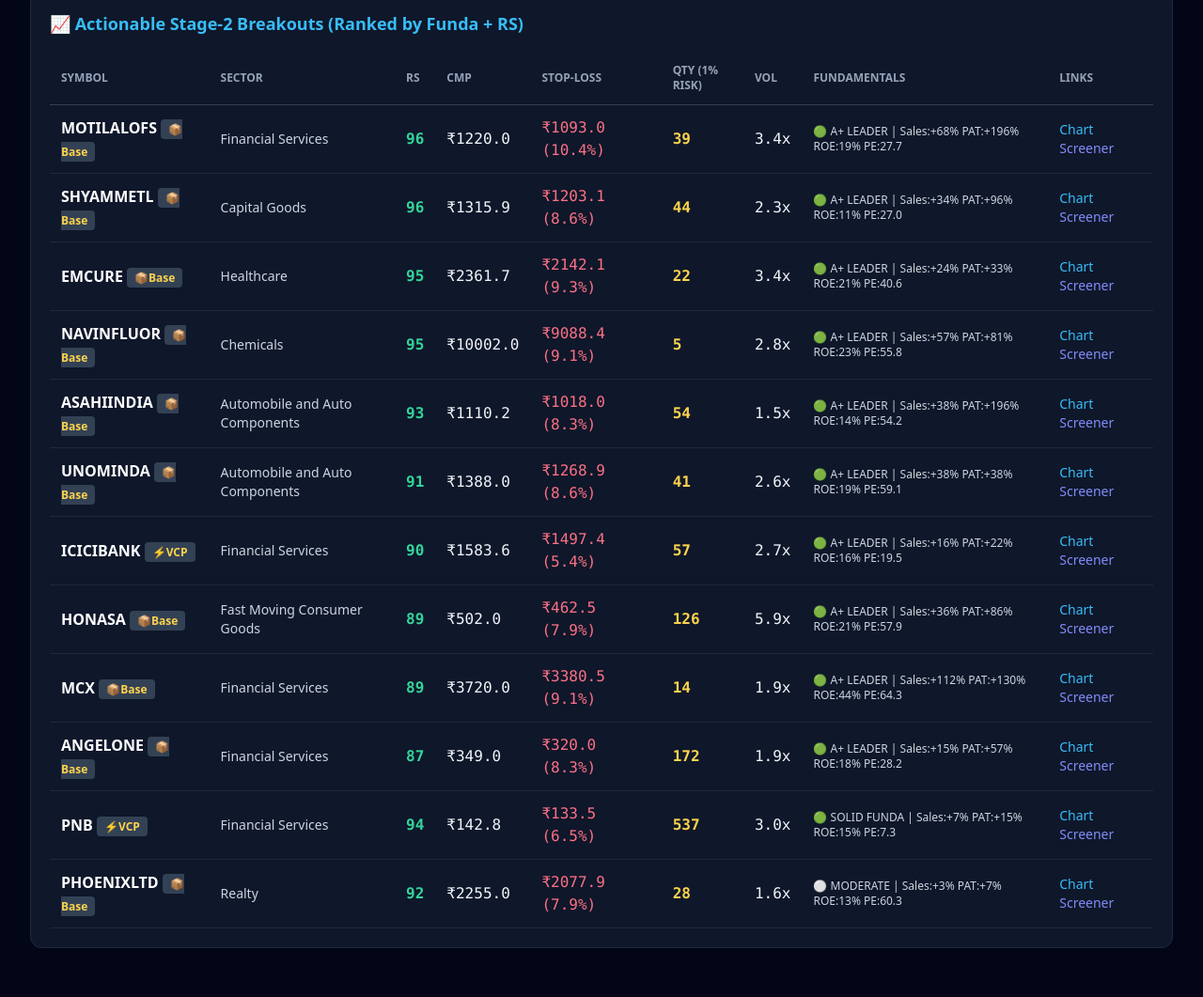
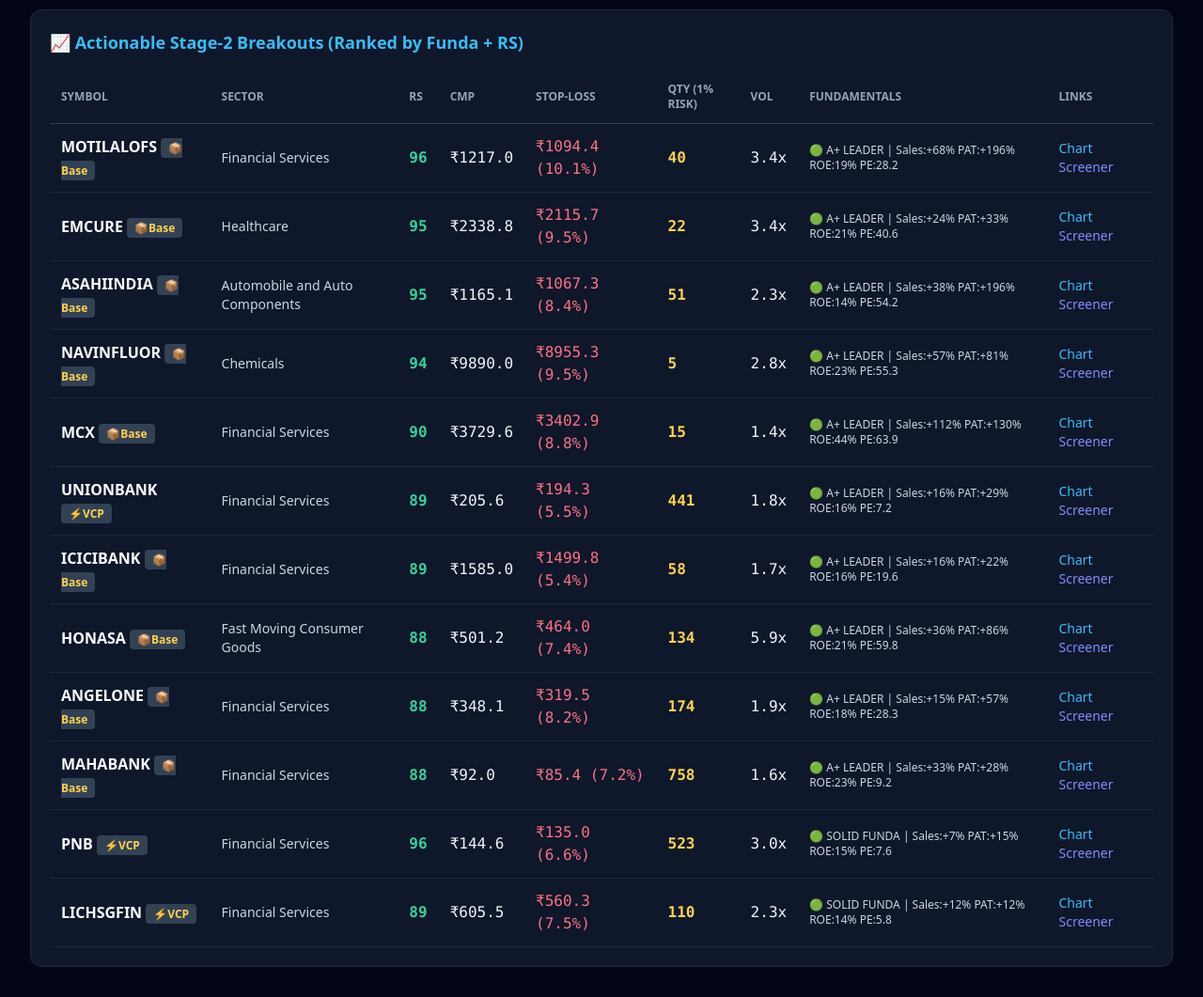
Before and after one commit to vibhor55-code/apex-sector-scanner, a plain HTML site: page index.html in a window 1280 px wide. Shown: the part 649-1710 px from the top of the page at 94% size. Drawn offline with nearby package versions, Linux system fonts and the light colour scheme.

Commit message:
Auto-update live dashboard

```diff
--- a/index.html
+++ b/index.html
@@ -11,7 +11,7 @@
     <div class="flex flex-col md:flex-row justify-between items-start md:items-center mb-6 border-b border-slate-800 pb-4">
       <div>
         <h1 class="text-2xl md:text-3xl font-bold text-white">🏛️ Apex Master Techno-Funda Dashboard</h1>
-        <p class="text-slate-400 text-sm mt-1">Full-Market NSE 500 Stage-2 Consolidation Breakouts • Updated: 16 Nov 2026</p>
+        <p class="text-slate-400 text-sm mt-1">Full-Market NSE 500 Stage-2 Consolidation Breakouts • Updated: 17 Nov 2026</p>
       </div>
       <div class="mt-3 md:mt-0 bg-slate-900 border border-slate-800 rounded-lg px-4 py-2 text-sm">
         <div><b>Regime:</b> 🟡 SELECTIVE / ROTATION (0.5% Risk)</div>
@@ -35,28 +35,19 @@
         <div class="mb-3">
           <div class="flex justify-between text-sm mb-1">
             <span class="font-semibold text-slate-200">Healthcare</span>
-            <span class="text-emerald-400 font-mono">4/44 stocks (9.1%)</span>
+            <span class="text-emerald-400 font-mono">5/44 stocks (11.4%)</span>
           </div>
           <div class="w-full bg-slate-800 rounded-full h-2.5">
-            <div class="bg-emerald-500 h-2.5 rounded-full" style="width: 22.75%"></div>
+            <div class="bg-emerald-500 h-2.5 rounded-full" style="width: 28.5%"></div>
           </div>
         </div>
         <div class="mb-3">
           <div class="flex justify-between text-sm mb-1">
             <span class="font-semibold text-slate-200">Automobile and Auto Components</span>
-            <span class="text-emerald-400 font-mono">3/40 stocks (7.5%)</span>
+            <span class="text-emerald-400 font-mono">4/40 stocks (10.0%)</span>
           </div>
           <div class="w-full bg-slate-800 rounded-full h-2.5">
-            <div class="bg-emerald-500 h-2.5 rounded-full" style="width: 18.75%"></div>
-          </div>
-        </div>
-        <div class="mb-3">
-          <div class="flex justify-between text-sm mb-1">
-            <span class="font-semibold text-slate-200">Telecommunication</span>
-            <span class="text-emerald-400 font-mono">2/11 stocks (18.2%)</span>
-          </div>
-          <div class="w-full bg-slate-800 rounded-full h-2.5">
-            <div class="bg-emerald-500 h-2.5 rounded-full" style="width: 45.5%"></div>
+            <div class="bg-emerald-500 h-2.5 rounded-full" style="width: 25.0%"></div>
           </div>
         </div>
         <div class="mb-3">
@@ -66,15 +57,6 @@
           </div>
           <div class="w-full bg-slate-800 rounded-full h-2.5">
             <div class="bg-emerald-500 h-2.5 rounded-full" style="width: 35.75%"></div>
-          </div>
-        </div>
-        <div class="mb-3">
-          <div class="flex justify-between text-sm mb-1">
-            <span class="font-semibold text-slate-200">Capital Goods</span>
-            <span class="text-emerald-400 font-mono">2/70 stocks (2.9%)</span>
-          </div>
-          <div class="w-full bg-slate-800 rounded-full h-2.5">
-            <div class="bg-emerald-500 h-2.5 rounded-full" style="width: 7.25%"></div>
           </div>
         </div>
         <div class="mb-3">
@@ -93,6 +75,24 @@
           </div>
           <div class="w-full bg-slate-800 rounded-full h-2.5">
             <div class="bg-emerald-500 h-2.5 rounded-full" style="width: 13.25%"></div>
+          </div>
+        </div>
+        <div class="mb-3">
+          <div class="flex justify-between text-sm mb-1">
+            <span class="font-semibold text-slate-200">Chemicals</span>
+            <span class="text-emerald-400 font-mono">1/26 stocks (3.8%)</span>
+          </div>
+          <div class="w-full bg-slate-800 rounded-full h-2.5">
+            <div class="bg-emerald-500 h-2.5 rounded-full" style="width: 9.5%"></div>
+          </div>
+        </div>
+        <div class="mb-3">
+          <div class="flex justify-between text-sm mb-1">
+            <span class="font-semibold text-slate-200">Fast Moving Consumer Goods</span>
+            <span class="text-emerald-400 font-mono">1/28 stocks (3.6%)</span>
+          </div>
+          <div class="w-full bg-slate-800 rounded-full h-2.5">
+            <div class="bg-emerald-500 h-2.5 rounded-full" style="width: 9.0%"></div>
           </div>
         </div>
       </div>
@@ -138,36 +138,22 @@
           <td class="p-3 font-bold text-white">MOTILALOFS <span class="text-xs px-2 py-0.5 rounded bg-slate-700 text-amber-300">📦Base</span></td>
           <td class="p-3 text-slate-300 text-sm">Financial Services</td>
           <td class="p-3 font-mono text-emerald-400 font-bold">96</td>
-          <td class="p-3 font-mono">₹1220.0</td>
-          <td class="p-3 font-mono text-rose-400">₹1093.0 (10.4%)</td>
-          <td class="p-3 font-mono font-bold text-amber-300">39</td>
+          <td class="p-3 font-mono">₹1217.0</td>
+          <td class="p-3 font-mono text-rose-400">₹1094.4 (10.1%)</td>
+          <td class="p-3 font-mono font-bold text-amber-300">40</td>
           <td class="p-3 font-mono">3.4x</td>
-          <td class="p-3 text-xs text-slate-300">🟢 A+ LEADER | Sales:+68% PAT:+196% ROE:19% PE:27.7</td>
+          <td class="p-3 text-xs text-slate-300">🟢 A+ LEADER | Sales:+68% PAT:+196% ROE:19% PE:28.2</td>
           <td class="p-3 text-sm">
             <a href="https://in.tradingview.com/chart/?symbol=NSE:MOTILALOFS" target="_blank" class="text-sky-400 hover:underline mr-2">Chart</a>
             <a href="https://www.screener.in/company/MOTILALOFS/consolidated/" target="_blank" class="text-indigo-400 hover:underline">Screener</a>
           </td>
         </tr>
         <tr class="border-b border-slate-800 hover:bg-slate-800/60">
-          <td class="p-3 font-bold text-white">SHYAMMETL <span class="text-xs px-2 py-0.5 rounded bg-slate-700 text-amber-300">📦Base</span></td>
-          <td class="p-3 text-slate-300 text-sm">Capital Goods</td>
-          <td class="p-3 font-mono text-emerald-400 font-bold">96</td>
-          <td class="p-3 font-mono">₹1315.9</td>
-          <td class="p-3 font-mono text-rose-400">₹1203.1 (8.6%)</td>
-          <td class="p-3 font-mono font-bold text-amber-300">44</td>
-          <td class="p-3 font-mono">2.3x</td>
-          <td class="p-3 text-xs text-slate-300">🟢 A+ LEADER | Sales:+34% PAT:+96% ROE:11% PE:27.0</td>
-          <td class="p-3 text-sm">
-            <a href="https://in.tradingview.com/chart/?symbol=NSE:SHYAMMETL" target="_blank" class="text-sky-400 hover:underline mr-2">Chart</a>
-            <a href="https://www.screener.in/company/SHYAMMETL/consolidated/" target="_blank" class="text-indigo-400 hover:underline">Screener</a>
-          </td>
-        </tr>
-        <tr class="border-b border-slate-800 hover:bg-slate-800/60">
           <td class="p-3 font-bold text-white">EMCURE <span class="text-xs px-2 py-0.5 rounded bg-slate-700 text-amber-300">📦Base</span></td>
           <td class="p-3 text-slate-300 text-sm">Healthcare</td>
           <td class="p-3 font-mono text-emerald-400 font-bold">95</td>
-          <td class="p-3 font-mono">₹2361.7</td>
-          <td class="p-3 font-mono text-rose-400">₹2142.1 (9.3%)</td>
+          <td class="p-3 font-mono">₹2338.8</td>
+          <td class="p-3 font-mono text-rose-400">₹2115.7 (9.5%)</td>
           <td class="p-3 font-mono font-bold text-amber-300">22</td>
           <td class="p-3 font-mono">3.4x</td>
           <td class="p-3 text-xs text-slate-300">🟢 A+ LEADER | Sales:+24% PAT:+33% ROE:21% PE:40.6</td>
@@ -177,27 +163,13 @@
           </td>
         </tr>
         <tr class="border-b border-slate-800 hover:bg-slate-800/60">
-          <td class="p-3 font-bold text-white">NAVINFLUOR <span class="text-xs px-2 py-0.5 rounded bg-slate-700 text-amber-300">📦Base</span></td>
-          <td class="p-3 text-slate-300 text-sm">Chemicals</td>
-          <td class="p-3 font-mono text-emerald-400 font-bold">95</td>
-          <td class="p-3 font-mono">₹10002.0</td>
-          <td class="p-3 font-mono text-rose-400">₹9088.4 (9.1%)</td>
-          <td class="p-3 font-mono font-bold text-amber-300">5</td>
-          <td class="p-3 font-mono">2.8x</td>
-          <td class="p-3 text-xs text-slate-300">🟢 A+ LEADER | Sales:+57% PAT:+81% ROE:23% PE:55.8</td>
-          <td class="p-3 text-sm">
-            <a href="https://in.tradingview.com/chart/?symbol=NSE:NAVINFLUOR" target="_blank" class="text-sky-400 hover:underline mr-2">Chart</a>
-            <a href="https://www.screener.in/company/NAVINFLUOR/consolidated/" target="_blank" class="text-indigo-400 hover:underline">Screener</a>
-          </td>
-        </tr>
-        <tr class="border-b border-slate-800 hover:bg-slate-800/60">
           <td class="p-3 font-bold text-white">ASAHIINDIA <span class="text-xs px-2 py-0.5 rounded bg-slate-700 text-amber-300">📦Base</span></td>
           <td class="p-3 text-slate-300 text-sm">Automobile and Auto Components</td>
-          <td class="p-3 font-mono text-emerald-400 font-bold">93</td>
-          <td class="p-3 font-mono">₹1110.2</td>
-          <td class="p-3 font-mono text-rose-400">₹1018.0 (8.3%)</td>
-          <td class="p-3 font-mono font-bold text-amber-300">54</td>
-          <td class="p-3 font-mono">1.5x</td>
+          <td class="p-3 font-mono text-emerald-400 font-bold">95</td>
+          <td class="p-3 font-mono">₹1165.1</td>
+          <td class="p-3 font-mono text-rose-400">₹1067.3 (8.4%)</td>
+          <td class="p-3 font-mono font-bold text-amber-300">51</td>
+          <td class="p-3 font-mono">2.3x</td>
           <td class="p-3 text-xs text-slate-300">🟢 A+ LEADER | Sales:+38% PAT:+196% ROE:14% PE:54.2</td>
           <td class="p-3 text-sm">
             <a href="https://in.tradingview.com/chart/?symbol=NSE:ASAHIINDIA" target="_blank" class="text-sky-400 hover:underline mr-2">Chart</a>
@@ -205,28 +177,56 @@
           </td>
         </tr>
         <tr class="border-b border-slate-800 hover:bg-slate-800/60">
-          <td class="p-3 font-bold text-white">UNOMINDA <span class="text-xs px-2 py-0.5 rounded bg-slate-700 text-amber-300">📦Base</span></td>
-          <td class="p-3 text-slate-300 text-sm">Automobile and Auto Components</td>
-          <td class="p-3 font-mono text-emerald-400 font-bold">91</td>
-          <td class="p-3 font-mono">₹1388.0</td>
-          <td class="p-3 font-mono text-rose-400">₹1268.9 (8.6%)</td>
-          <td class="p-3 font-mono font-bold text-amber-300">41</td>
-          <td class="p-3 font-mono">2.6x</td>
-          <td class="p-3 text-xs text-slate-300">🟢 A+ LEADER | Sales:+38% PAT:+38% ROE:19% PE:59.1</td>
+          <td class="p-3 font-bold text-white">NAVINFLUOR <span class="text-xs px-2 py-0.5 rounded bg-slate-700 text-amber-300">📦Base</span></td>
+          <td class="p-3 text-slate-300 text-sm">Chemicals</td>
+          <td class="p-3 font-mono text-emerald-400 font-bold">94</td>
+          <td class="p-3 font-mono">₹9890.0</td>
+          <td class="p-3 font-mono text-rose-400">₹8955.3 (9.5%)</td>
+          <td class="p-3 font-mono font-bold text-amber-300">5</td>
+          <td class="p-3 font-mono">2.8x</td>
+          <td class="p-3 text-xs text-slate-300">🟢 A+ LEADER | Sales:+57% PAT:+81% ROE:23% PE:55.3</td>
           <td class="p-3 text-sm">
-            <a href="https://in.tradingview.com/chart/?symbol=NSE:UNOMINDA" target="_blank" class="text-sky-400 hover:underline mr-2">Chart</a>
-            <a href="https://www.screener.in/company/UNOMINDA/consolidated/" target="_blank" class="text-indigo-400 hover:underline">Screener</a>
+            <a href="https://in.tradingview.com/chart/?symbol=NSE:NAVINFLUOR" target="_blank" class="text-sky-400 hover:underline mr-2">Chart</a>
+            <a href="https://www.screener.in/company/NAVINFLUOR/consolidated/" target="_blank" class="text-indigo-400 hover:underline">Screener</a>
           </td>
         </tr>
         <tr class="border-b border-slate-800 hover:bg-slate-800/60">
-          <td class="p-3 font-bold text-white">ICICIBANK <span class="text-xs px-2 py-0.5 rounded bg-slate-700 text-amber-300">⚡VCP</span></td>
+          <td class="p-3 font-bold text-white">MCX <span class="text-xs px-2 py-0.5 rounded bg-slate-700 text-amber-300">📦Base</span></td>
           <td class="p-3 text-slate-300 text-sm">Financial Services</td>
           <td class="p-3 font-mono text-emerald-400 font-bold">90</td>
-          <td class="p-3 font-mono">₹1583.6</td>
-          <td class="p-3 font-mono text-rose-400">₹1497.4 (5.4%)</td>
-          <td class="p-3 font-mono font-bold text-amber-300">57</td>
-          <td class="p-3 font-mono">2.7x</td>
-          <td class="p-3 text-xs text-slate-300">🟢 A+ LEADER | Sales:+16% PAT:+22% ROE:16% PE:19.5</td>
+          <td class="p-3 font-mono">₹3729.6</td>
+          <td class="p-3 font-mono text-rose-400">₹3402.9 (8.8%)</td>
+          <td class="p-3 font-mono font-bold text-amber-300">15</td>
+          <td class="p-3 font-mono">1.4x</td>
+          <td class="p-3 text-xs text-slate-300">🟢 A+ LEADER | Sales:+112% PAT:+130% ROE:44% PE:63.9</td>
+          <td class="p-3 text-sm">
+            <a href="https://in.tradingview.com/chart/?symbol=NSE:MCX" target="_blank" class="text-sky-400 hover:underline mr-2">Chart</a>
+            <a href="https://www.screener.in/company/MCX/consolidated/" target="_blank" class="text-indigo-400 hover:underline">Screener</a>
+          </td>
+        </tr>
+        <tr class="border-b border-slate-800 hover:bg-slate-800/60">
+          <td class="p-3 font-bold text-white">UNIONBANK <span class="text-xs px-2 py-0.5 rounded bg-slate-700 text-amber-300">⚡VCP</span></td>
+          <td class="p-3 text-slate-300 text-sm">Financial Services</td>
+          <td class="p-3 font-mono text-emerald-400 font-bold">89</td>
+          <td class="p-3 font-mono">₹205.6</td>
+          <td class="p-3 font-mono text-rose-400">₹194.3 (5.5%)</td>
+          <td class="p-3 font-mono font-bold text-amber-300">441</td>
+          <td class="p-3 font-mono">1.8x</td>
+          <td class="p-3 text-xs text-slate-300">🟢 A+ LEADER | Sales:+16% PAT:+29% ROE:16% PE:7.2</td>
+          <td class="p-3 text-sm">
+            <a href="https://in.tradingview.com/chart/?symbol=NSE:UNIONBANK" target="_blank" class="text-sky-400 hover:underline mr-2">Chart</a>
+            <a href="https://www.screener.in/company/UNIONBANK/consolidated/" target="_blank" class="text-indigo-400 hover:underline">Screener</a>
+          </td>
+        </tr>
+        <tr class="border-b border-slate-800 hover:bg-slate-800/60">
+          <td class="p-3 font-bold text-white">ICICIBANK <span class="text-xs px-2 py-0.5 rounded bg-slate-700 text-amber-300">📦Base</span></td>
+          <td class="p-3 text-slate-300 text-sm">Financial Services</td>
+          <td class="p-3 font-mono text-emerald-400 font-bold">89</td>
+          <td class="p-3 font-mono">₹1585.0</td>
+          <td class="p-3 font-mono text-rose-400">₹1499.8 (5.4%)</td>
+          <td class="p-3 font-mono font-bold text-amber-300">58</td>
+          <td class="p-3 font-mono">1.7x</td>
+          <td class="p-3 text-xs text-slate-300">🟢 A+ LEADER | Sales:+16% PAT:+22% ROE:16% PE:19.6</td>
           <td class="p-3 text-sm">
             <a href="https://in.tradingview.com/chart/?symbol=NSE:ICICIBANK" target="_blank" class="text-sky-400 hover:underline mr-2">Chart</a>
             <a href="https://www.screener.in/company/ICICIBANK/consolidated/" target="_blank" class="text-indigo-400 hover:underline">Screener</a>
@@ -235,71 +235,71 @@
         <tr class="border-b border-slate-800 hover:bg-slate-800/60">
           <td class="p-3 font-bold text-white">HONASA <span class="text-xs px-2 py-0.5 rounded bg-slate-700 text-amber-300">📦Base</span></td>
           <td class="p-3 text-slate-300 text-sm">Fast Moving Consumer Goods</td>
-          <td class="p-3 font-mono text-emerald-400 font-bold">89</td>
-          <td class="p-3 font-mono">₹502.0</td>
-          <td class="p-3 font-mono text-rose-400">₹462.5 (7.9%)</td>
-          <td class="p-3 font-mono font-bold text-amber-300">126</td>
+          <td class="p-3 font-mono text-emerald-400 font-bold">88</td>
+          <td class="p-3 font-mono">₹501.2</td>
+          <td class="p-3 font-mono text-rose-400">₹464.0 (7.4%)</td>
+          <td class="p-3 font-mono font-bold text-amber-300">134</td>
           <td class="p-3 font-mono">5.9x</td>
-          <td class="p-3 text-xs text-slate-300">🟢 A+ LEADER | Sales:+36% PAT:+86% ROE:21% PE:57.9</td>
+          <td class="p-3 text-xs text-slate-300">🟢 A+ LEADER | Sales:+36% PAT:+86% ROE:21% PE:59.8</td>
           <td class="p-3 text-sm">
             <a href="https://in.tradingview.com/chart/?symbol=NSE:HONASA" target="_blank" class="text-sky-400 hover:underline mr-2">Chart</a>
             <a href="https://www.screener.in/company/HONASA/consolidated/" target="_blank" class="text-indigo-400 hover:underline">Screener</a>
           </td>
         </tr>
         <tr class="border-b border-slate-800 hover:bg-slate-800/60">
-          <td class="p-3 font-bold text-white">MCX <span class="text-xs px-2 py-0.5 rounded bg-slate-700 text-amber-300">📦Base</span></td>
-          <td class="p-3 text-slate-300 text-sm">Financial Services</td>
-          <td class="p-3 font-mono text-emerald-400 font-bold">89</td>
-          <td class="p-3 font-mono">₹3720.0</td>
-          <td class="p-3 font-mono text-rose-400">₹3380.5 (9.1%)</td>
-          <td class="p-3 font-mono font-bold text-amber-300">14</td>
-          <td class="p-3 font-mono">1.9x</td>
-          <td class="p-3 text-xs text-slate-300">🟢 A+ LEADER | Sales:+112% PAT:+130% ROE:44% PE:64.3</td>
-          <td class="p-3 text-sm">
-            <a href="https://in.tradingview.com/chart/?symbol=NSE:MCX" target="_blank" class="text-sky-400 hover:underline mr-2">Chart</a>
-            <a href="https://www.screener.in/company/MCX/consolidated/" target="_blank" class="text-indigo-400 hover:underline">Screener</a>
-          </td>
-        </tr>
-        <tr class="border-b border-slate-800 hover:bg-slate-800/60">
           <td class="p-3 font-bold text-white">ANGELONE <span class="text-xs px-2 py-0.5 rounded bg-slate-700 text-amber-300">📦Base</span></td>
           <td class="p-3 text-slate-300 text-sm">Financial Services</td>
-          <td class="p-3 font-mono text-emerald-400 font-bold">87</td>
-          <td class="p-3 font-mono">₹349.0</td>
-          <td class="p-3 font-mono text-rose-400">₹320.0 (8.3%)</td>
-          <td class="p-3 font-mono font-bold text-amber-300">172</td>
+          <td class="p-3 font-mono text-emerald-400 font-bold">88</td>
+          <td class="p-3 font-mono">₹348.1</td>
+          <td class="p-3 font-mono text-rose-400">₹319.5 (8.2%)</td>
+          <td class="p-3 font-mono font-bold text-amber-300">174</td>
           <td class="p-3 font-mono">1.9x</td>
-          <td class="p-3 text-xs text-slate-300">🟢 A+ LEADER | Sales:+15% PAT:+57% ROE:18% PE:28.2</td>
+          <td class="p-3 text-xs text-slate-300">🟢 A+ LEADER | Sales:+15% PAT:+57% ROE:18% PE:28.3</td>
           <td class="p-3 text-sm">
             <a href="https://in.tradingview.com/chart/?symbol=NSE:ANGELONE" target="_blank" class="text-sky-400 hover:underline mr-2">Chart</a>
             <a href="https://www.screener.in/company/ANGELONE/consolidated/" target="_blank" class="text-indigo-400 hover:underline">Screener</a>
           </td>
         </tr>
         <tr class="border-b border-slate-800 hover:bg-slate-800/60">
+          <td class="p-3 font-bold text-white">MAHABANK <span class="text-xs px-2 py-0.5 rounded bg-slate-700 text-amber-300">📦Base</span></td>
+          <td class="p-3 text-slate-300 text-sm">Financial Services</td>
+          <td class="p-3 font-mono text-emerald-400 font-bold">88</td>
+          <td class="p-3 font-mono">₹92.0</td>
+          <td class="p-3 font-mono text-rose-400">₹85.4 (7.2%)</td>
+          <td class="p-3 font-mono font-bold text-amber-300">758</td>
+          <td class="p-3 font-mono">1.6x</td>
+          <td class="p-3 text-xs text-slate-300">🟢 A+ LEADER | Sales:+33% PAT:+28% ROE:23% PE:9.2</td>
+          <td class="p-3 text-sm">
+            <a href="https://in.tradingview.com/chart/?symbol=NSE:MAHABANK" target="_blank" class="text-sky-400 hover:underline mr-2">Chart</a>
+            <a href="https://www.screener.in/company/MAHABANK/consolidated/" target="_blank" class="text-indigo-400 hover:underline">Screener</a>
+          </td>
+        </tr>
+        <tr class="border-b border-slate-800 hover:bg-slate-800/60">
           <td class="p-3 font-bold text-white">PNB <span class="text-xs px-2 py-0.5 rounded bg-slate-700 text-amber-300">⚡VCP</span></td>
           <td class="p-3 text-slate-300 text-sm">Financial Services</td>
-          <td class="p-3 font-mono text-emerald-400 font-bold">94</td>
-          <td class="p-3 font-mono">₹142.8</td>
-          <td class="p-3 font-mono text-rose-400">₹133.5 (6.5%)</td>
-          <td class="p-3 font-mono font-bold text-amber-300">537</td>
+          <td class="p-3 font-mono text-emerald-400 font-bold">96</td>
+          <td class="p-3 font-mono">₹144.6</td>
+          <td class="p-3 font-mono text-rose-400">₹135.0 (6.6%)</td>
+          <td class="p-3 font-mono font-bold text-amber-300">523</td>
           <td class="p-3 font-mono">3.0x</td>
-          <td class="p-3 text-xs text-slate-300">🟢 SOLID FUNDA | Sales:+7% PAT:+15% ROE:15% PE:7.3</td>
+          <td class="p-3 text-xs text-slate-300">🟢 SOLID FUNDA | Sales:+7% PAT:+15% ROE:15% PE:7.6</td>
           <td class="p-3 text-sm">
             <a href="https://in.tradingview.com/chart/?symbol=NSE:PNB" target="_blank" class="text-sky-400 hover:underline mr-2">Chart</a>
             <a href="https://www.screener.in/company/PNB/consolidated/" target="_blank" class="text-indigo-400 hover:underline">Screener</a>
           </td>
         </tr>
         <tr class="border-b border-slate-800 hover:bg-slate-800/60">
-          <td class="p-3 font-bold text-white">PHOENIXLTD <span class="text-xs px-2 py-0.5 rounded bg-slate-700 text-amber-300">📦Base</span></td>
-          <td class="p-3 text-slate-300 text-sm">Realty</td>
-          <td class="p-3 font-mono text-emerald-400 font-bold">92</td>
-          <td class="p-3 font-mono">₹2255.0</td>
-          <td class="p-3 font-mono text-rose-400">₹2077.9 (7.9%)</td>
-          <td class="p-3 font-mono font-bold text-amber-300">28</td>
-          <td class="p-3 font-mono">1.6x</td>
-          <td class="p-3 text-xs text-slate-300">⚪ MODERATE | Sales:+3% PAT:+7% ROE:13% PE:60.3</td>
+          <td class="p-3 font-bold text-white">LICHSGFIN <span class="text-xs px-2 py-0.5 rounded bg-slate-700 text-amber-300">⚡VCP</span></td>
+          <td class="p-3 text-slate-300 text-sm">Financial Services</td>
+          <td class="p-3 font-mono text-emerald-400 font-bold">89</td>
+          <td class="p-3 font-mono">₹605.5</td>
+          <td class="p-3 font-mono text-rose-400">₹560.3 (7.5%)</td>
+          <td class="p-3 font-mono font-bold text-amber-300">110</td>
+          <td class="p-3 font-mono">2.3x</td>
+          <td class="p-3 text-xs text-slate-300">🟢 SOLID FUNDA | Sales:+12% PAT:+12% ROE:14% PE:5.8</td>
           <td class="p-3 text-sm">
-            <a href="https://in.tradingview.com/chart/?symbol=NSE:PHOENIXLTD" target="_blank" class="text-sky-400 hover:underline mr-2">Chart</a>
-            <a href="https://www.screener.in/company/PHOENIXLTD/consolidated/" target="_blank" class="text-indigo-400 hover:underline">Screener</a>
+            <a href="https://in.tradingview.com/chart/?symbol=NSE:LICHSGFIN" target="_blank" class="text-sky-400 hover:underline mr-2">Chart</a>
+            <a href="https://www.screener.in/company/LICHSGFIN/consolidated/" target="_blank" class="text-indigo-400 hover:underline">Screener</a>
           </td>
         </tr>
         </tbody>
```
